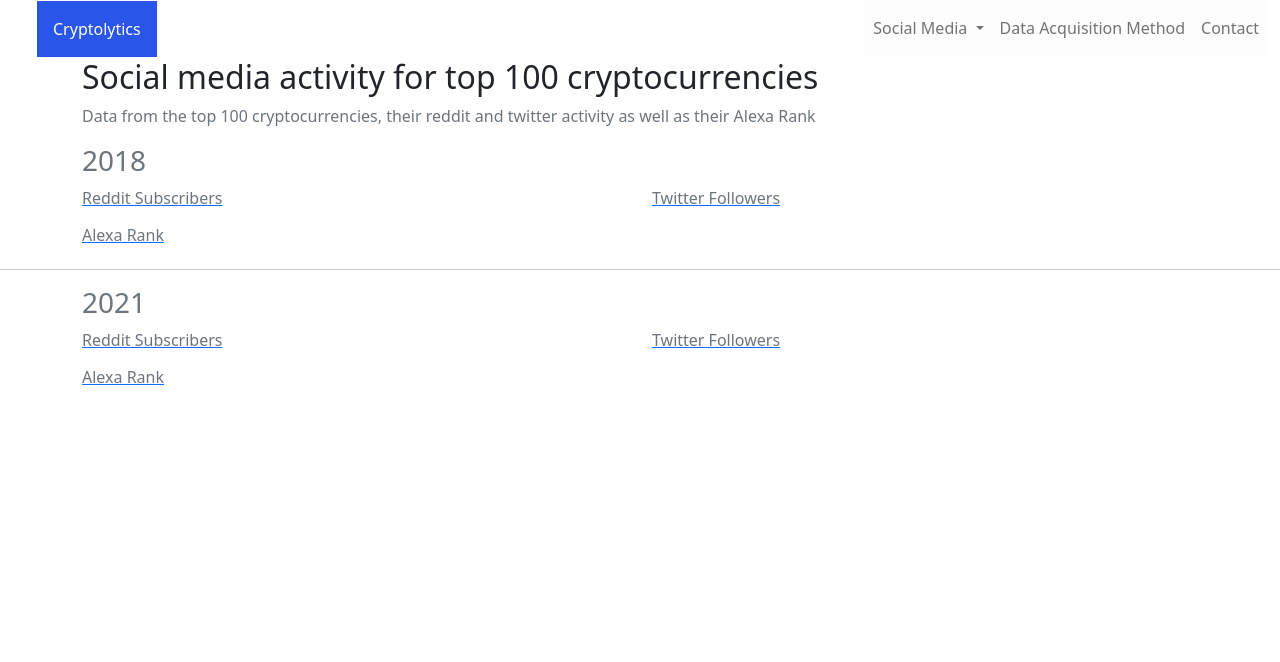
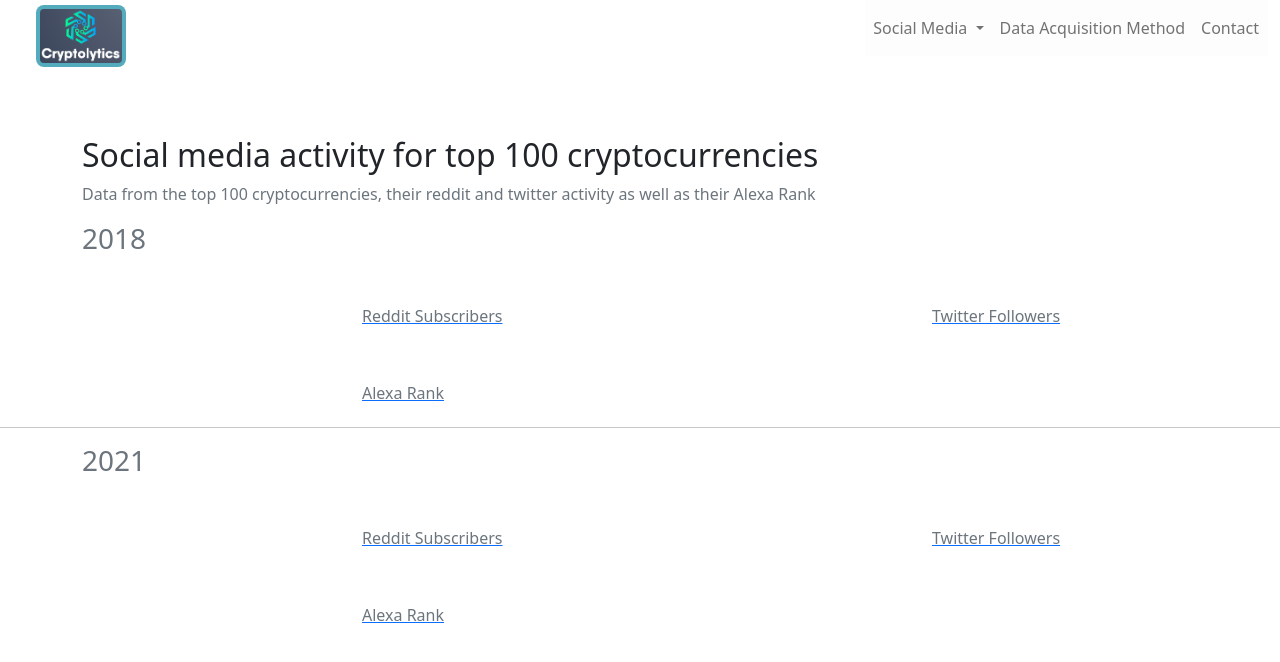
Before and after one commit to DataJohann/cryptocurrencies, a Flask app: page / in a window 1280 px wide. Shown: the top 662 px of the page. Run offline with Flask 2, Linux system fonts and the light colour scheme; data that the repository does not hold is empty; parts of the project's set-up code (start-up, migrations or seed data) failed here and were passed over; some libraries are stand-ins or nearby versions.

Commit message:
Customized css and html tags

```diff
--- a/crypto/static/css/custom.css
+++ b/crypto/static/css/custom.css
@@ -35,3 +35,24 @@
 .dropdown-item-alexa{
     color: rgb(55, 71, 90);
 }
+
+.img-fluid-icon{
+    width: 7%;
+    position: absolute;
+    top: 5px;
+    background-color: #53ABBD;/* bisque ;*/
+    padding: 4px;
+    border-bottom-left-radius: 1vh;
+    border-bottom-right-radius: 1vh;
+    border-top-right-radius: 1vh;
+    border-top-left-radius: 1vh;
+}
+
+.container-top {
+    padding-top: 10vh;
+}
+
+.text-muted-link{
+    padding-top: 5vh;
+    padding-left: 35vh;
+}
--- a/crypto/templates/index.html
+++ b/crypto/templates/index.html
@@ -36,7 +36,8 @@
             <div class="row">
                 <div class="col-4">
                     <a class="container" href="/">
-                        <button type="button" class="btn btn-success">Cryptolytics</button>
+                        <img src="{{ url_for('static', filename='images/logo.png')}}" class="img-fluid-icon">
+                        <!-- <button type="button" class="btn btn-success">Cryptolytics</button> -->
                     </a>
                 </div>
 
@@ -87,11 +88,9 @@
     </header>
 
     <!-- <img src="img_la.jpg" alt="LA" style="width:100%"> -->
-    <div class="container">
+    <div class="container container-top">
         <div class="row">
             <div class="col">
-
-
                 <h2>Social media activity for top 100 cryptocurrencies </h2>
                 <p class="text-muted">Data from the top 100 cryptocurrencies, their reddit and twitter activity
                     as well as their Alexa Rank
@@ -115,7 +114,7 @@
 
                 <!-- Div for the first graph created with plotly -->
                 <div id="reddit-plot2018" alt="Reddit Subscribers count for top cryptocurrencies in 2018"></div>
-                <a href="/reddit"> <p class="text-muted">Reddit Subscribers</p> </a>
+                <a href="/reddit"> <p class="text-muted text-muted-link">Reddit Subscribers</p> </a>
             </div>
 
 
@@ -123,7 +122,7 @@
 
                 <!-- Div for the first graph created with plotly -->
                 <div id="twitter-plot2018" alt="Twitter followers count for top cryptocurrencies in 2018"></div>
-                <a href="/twitter"> <p class="text-muted">Twitter Followers</p> </a>
+                <a href="/twitter"> <p class="text-muted text-muted-link">Twitter Followers</p> </a>
 
             </div>
         </div>
@@ -134,7 +133,7 @@
 
                 <!-- Div for the first graph created with plotly -->
                 <div id="alexa-plot2018" alt="Alexa Rank for top cryptocurrencies in 2018"></div>
-                <a href="/alexa"> <h6 class="text-muted">Alexa Rank </h6> </a>
+                <a href="/alexa"> <h6 class="text-muted text-muted-link">Alexa Rank </h6> </a>
 
             </div>
 
@@ -159,7 +158,7 @@
 
                 <!-- Div for the first graph created with plotly -->
                 <div id="reddit-plot2021" alt="Reddit Subscribers count for top cryptocurrencies in 2021"></div>
-                <a href="/reddit"> <p class="text-muted">Reddit Subscribers</p> </a>
+                <a href="/reddit"> <p class="text-muted text-muted-link">Reddit Subscribers</p> </a>
             </div>
 
 
@@ -167,7 +166,7 @@
 
                 <!-- Div for the first graph created with plotly -->
                 <div id="twitter-plot2021" alt="Twitter followers count for top cryptocurrencies in 2021"></div>
-                <a href="/twitter"> <p class="text-muted">Twitter Followers</p> </a>
+                <a href="/twitter"> <p class="text-muted text-muted-link">Twitter Followers</p> </a>
 
             </div>
         </div>
@@ -178,7 +177,7 @@
 
                 <!-- Div for the first graph created with plotly -->
                 <div id="alexa-plot2021" alt="Alexa Rank for different cryptocurrencies in 2021"></div>
-                <a href="/alexa"> <h6 class="text-muted">Alexa Rank </h6> </a>
+                <a href="/alexa"> <h6 class="text-muted text-muted-link">Alexa Rank </h6> </a>
 
             </div>
 
--- a/crypto/templates/reddit.html
+++ b/crypto/templates/reddit.html
@@ -34,7 +34,8 @@
             <div class="row">
                 <div class="col-4">
                     <a class="container" href="/">
-                        <button type="button" class="btn btn-success">Cryptolytics</button>
+                        <img src="{{ url_for('static', filename='images/logo.png')}}" class="img-fluid-icon">
+                        <!-- <button type="button" class="btn btn-success">Cryptolytics</button> -->
                     </a>
                 </div>
 
@@ -85,7 +86,7 @@
     </header>
 
 
-    <div class="container">
+    <div class="container container-top">
         <div class="row">
             <div class="col">
                 <h2 class="muted-text">Bitcoin's Reddit Subscribers Timeline</h2>
--- a/crypto/templates/twitter.html
+++ b/crypto/templates/twitter.html
@@ -34,7 +34,8 @@
             <div class="row">
                 <div class="col-4">
                     <a class="container" href="/">
-                        <button type="button" class="btn btn-success">Cryptolytics</button>
+                        <img src="{{ url_for('static', filename='images/logo.png')}}" class="img-fluid-icon">
+                        <!-- <button type="button" class="btn btn-success">Cryptolytics</button> -->
                     </a>
                 </div>
 
@@ -84,7 +85,7 @@
 
     </header>
 
-    <div class="container">
+    <div class="container container-top">
         <h3 class="text-muted">Twitter Followers 2021 vs 2018</h3>
 
 
```
Also changed, not shown: crypto/templates/Alexa_Rank.html (+4 -3 lines), crypto/static/images/cryptolytics-icon.png (deleted), crypto/static/images/logo.png (added).
